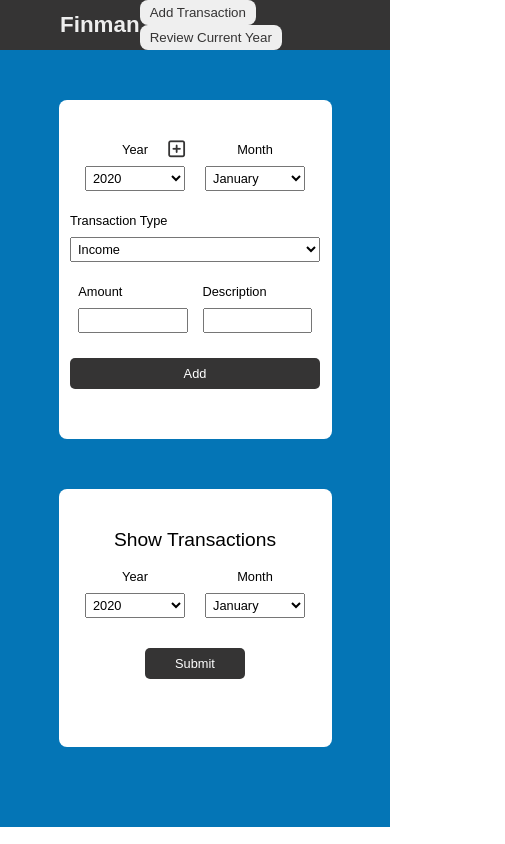
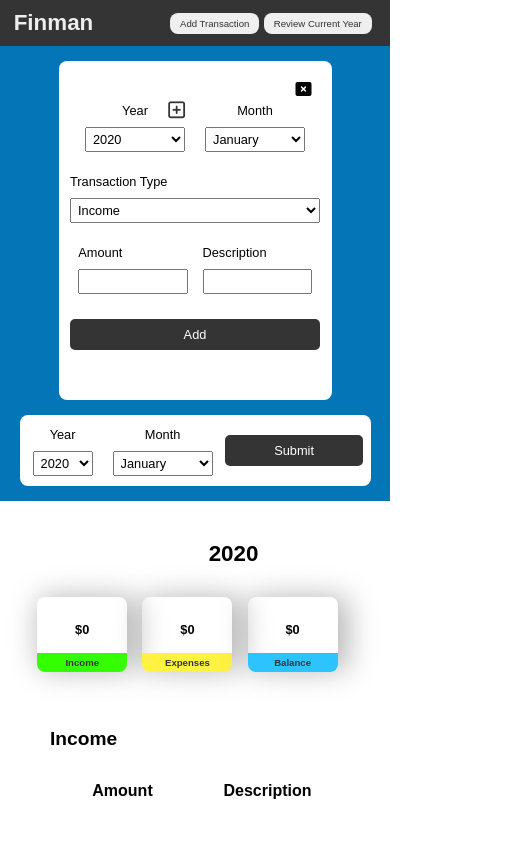
Before and after one commit to CourtneeM/finman-project, a website: page index.html in a window 390 px wide. Both pictures are taken after a click on the button "Add Transaction". Shown: the top 844 px of the page, 505 px wide, since content can reach past the window. Drawn offline with Linux system fonts and the light colour scheme.

Commit message:
Fix sizing issue for small phones

```diff
--- a/index.html
+++ b/index.html
@@ -12,13 +12,14 @@
     <header>
       <h1>Finman</h1>
       <div class="header-btns">
-        <button>Add Transaction</button>
+        <button id="display-add-transaction-btn">Add Transaction</button>
         <button id="review-year">Review Current Year</button>
       </div>
     </header>
     <main>
       <section class="user-input-section">
         <div class="user-inputs">
+          <i class="fas fa-window-close"></i>
           <div class="select-year-month">
             <div class="select-financial-year">
               <label for="financial-year">Year</label>
--- a/index.js
+++ b/index.js
@@ -96,6 +96,18 @@ const userInputHandler = (() => {
       finances[selectedYear][selectedMonth][deleteTransaction](index);
       localStorageHandler.deleteLocalTransaction(selectedYear, selectedMonth, deleteTransaction, index);
       displayHandler.transactions();
+    }
+  });
+
+  const displayAddTransactionBtn = document.getElementById('display-add-transaction-btn');
+  const addTranscationSection = document.querySelector('.user-inputs');
+  displayAddTransactionBtn.addEventListener('click', () => {
+    addTranscationSection.style.display = 'flex';
+  });
+
+  addTranscationSection.addEventListener('click', (e) => {
+    if (e.target.classList.contains('fa-window-close')) {
+      addTranscationSection.style.display = 'none';
     }
   });
 })();
--- a/scss/style.scss
+++ b/scss/style.scss
@@ -14,7 +14,7 @@ header {
   align-items: center;
   background-color: #353434;
   h1 {
-    margin: 0 0 0 50px;
+    margin: 0 0 0 4%;
     padding: 20px 0;
     color: #eee;
   }
@@ -49,12 +49,19 @@ main {
   flex-direction: column;
   justify-content: center;
   align-items: center;
+  position: relative;
   width: 70%;
   max-width: 375px;
   margin: 50px auto 0;
   padding: 40px 0 50px;
   background-color: #fff;
   border-radius: 8px;
+  .fa-window-close {
+    display: none;
+    position: absolute;
+    top: 20px;
+    right: 20px;
+  }
   .transaction-selector, .amount-user-input, .description-user-input {
     width: 70%;
     max-width: 250px;
@@ -80,7 +87,7 @@ main {
   flex-direction: column;
   width: 70%;
   max-width: 375px;
-  margin: 50px auto 0;
+  margin: 50px auto 40px;
   padding: 40px 0 50px;
   background-color: #fff;
   border-radius: 8px;
@@ -132,9 +139,6 @@ main {
     display: flex;
     align-items: center;
     margin: 40px 5px;
-    & > div {
-      flex: 0 0 20%;
-    }
     .display-date {
       flex-basis: 3%;
       margin: 0 5%;
@@ -150,6 +154,8 @@ main {
       }
     }
     .income, .expense, .balance {
+      flex: 0 0 20%;
+      min-width: 20%;
       margin-right: 4%;
       padding: 30px;
       position: relative;
@@ -237,7 +243,6 @@ main {
   }
   .financial-years {
     min-width: 200px;
-    margin-bottom: 40px;
     h2 {
       width: 200px;
     }
@@ -270,8 +275,9 @@ main {
         }
       }
       .income, .expense, .balance {
+        min-width: 130px;
         h2 {
-          font-size: 1.4rem;
+          font-size: 1.2rem;
         }
       }
     }
@@ -343,7 +349,7 @@ main {
         margin-right: 4%;
         h2 {
           margin: 10px;
-          font-size: 1.2rem;
+          font-size: 1rem;
         }
         p {
           font-size: 0.8rem;
@@ -366,21 +372,29 @@ main {
   }
 }
 
-// Move side user inputs into drop down menus
+//
+// FIX - Using user-inputs X button hides it from all screen sizes
+//
+
 @media screen and (max-width: 700px) {
   header {
     padding: 0 10px;
     h1 {
+      margin-left: 1%;
       padding: 10px 0;
       font-size: 1.4rem;
     }
+    .header-btns {
+      width: 210px;
       button {
         display: inline-block;
         padding: 5px 10px;
+        font-size: 0.6rem;
         color: #353434;
         border: none;
         border-radius: 8px;
         cursor: pointer;
+      }
     }
   }
 
@@ -391,11 +405,17 @@ main {
   .user-input-section {
     flex-basis: 100%;
     min-width: 100%;
+    min-height: 100%;
   }
 
   .user-inputs {
+    display: none;
     flex-direction: row;
     flex-wrap: wrap;
+    margin-top: 15px;
+    .fa-window-close {
+      display: block;
+    }
     .select-year-month {
       flex-direction: row;
       .select-financial-year {
@@ -411,24 +431,63 @@ main {
     .amount-user-input {
       margin-right: 15px;
     }
-    button
-    {
+    button {
       flex-basis: 100%;
     }
   }
 
   .financial-years {
+    flex-direction: row;
+    align-items: center;
+    min-width: 90%;
+    margin: 15px auto;
+    padding: 10px 2px;
     .select-year-month {
       flex-direction: row;
+      flex-basis: 40%;
       .select-financial-year {
+        width: 60px;
         margin-bottom: 0;
       }
+      .select-financial-month {
+        width: 100px;
+      }
+    }
+    h2 {
+      display: none;
+    }
+    button {
+      flex-basis: 40%;
+      margin-top: 0;
+      margin-right: 5px;
     }
     #review-year {
       display: none;
     }
   }
 
+  .finance-display-section {
+    .accounts-overview {
+      min-width: 320px;
+      .income, .expense, .balance {
+        min-width: 90px;
+        margin-right: 4%;
+        padding: 15px 8px;
+        position: relative;
+        h2 {
+          font-size: 0.8rem;
+        }
+        p {
+          padding: 4px;
+          position: absolute;
+          left: 0;
+          bottom: -20px;
+          font-size: 0.6rem;
+
+        }
+      }
+    }
+  }
 
   .monthly-breakdown {
     h2 {
```
Also changed, not shown: css/style.css. Lines whose indentation alone changed are shown as unchanged.
